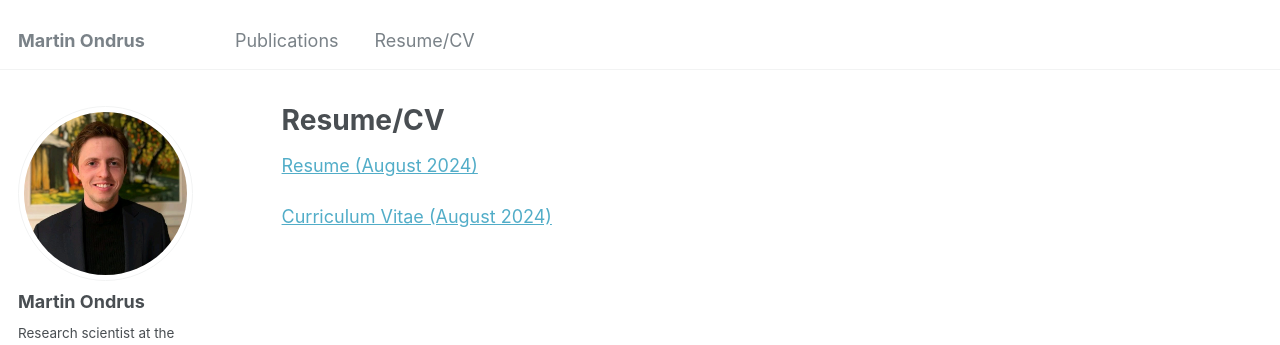
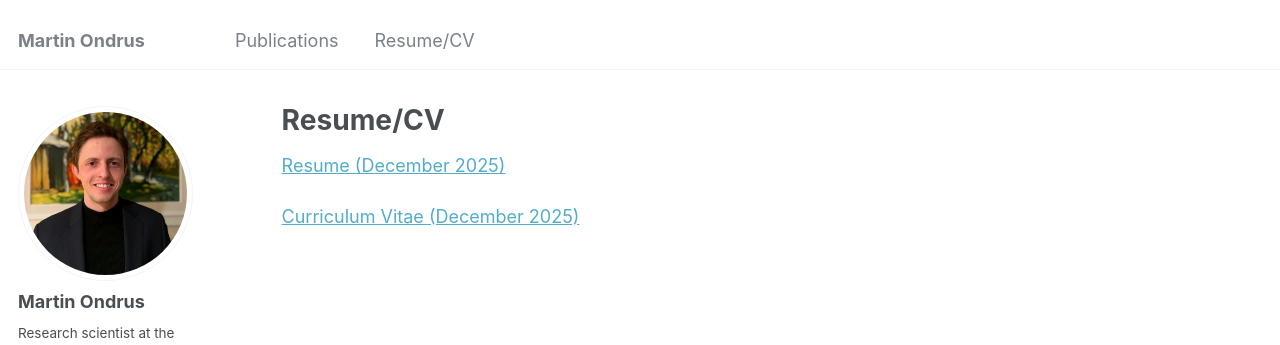
Before and after one commit to mondrus96/mondrus96.github.io, a Jekyll site: the page built from _pages/cv.md, in a window 1280 px wide. Shown: the top 345 px of the page. Built offline with Jekyll 4.4.1, drawn with Linux system fonts in a browser that asks for light colours; some web fonts are replaced.

Commit message:
updated dates

```diff
--- a/_pages/cv.md
+++ b/_pages/cv.md
@@ -7,8 +7,8 @@ redirect_from:
   - /resume
 ---
 
-[Resume (August 2024)](/files/MartinOndrus_Resume.pdf)
+[Resume (December 2025)](/files/MartinOndrus_Resume.pdf)
 
-[Curriculum Vitae (August 2024)](/files/MartinOndrus_CV.pdf)
+[Curriculum Vitae (December 2025)](/files/MartinOndrus_CV.pdf)
 
 {% include base_path %}
```
